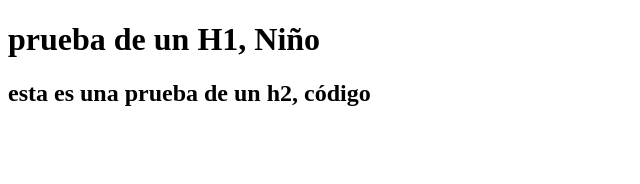
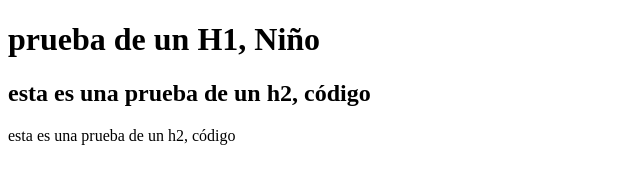
Before and after one commit to GenaroHerarnandezAlvarado/paginaweb, a plain HTML site: page index.html in a window 1280 px wide. Shown: the whole page, without its empty margins (0-640 px from the left). Drawn offline with Linux system fonts and the light colour scheme.

Commit message:
parrafo
Se agrego un parrafo

```diff
--- a/index.html
+++ b/index.html
@@ -8,5 +8,6 @@
 <body>
     <h1>prueba de un H1, Niño</h1>
     <h2>esta es una prueba de un h2, código</h2>
+    <p>esta es una prueba de un h2, código</p>
 </body>
 </html>
```
